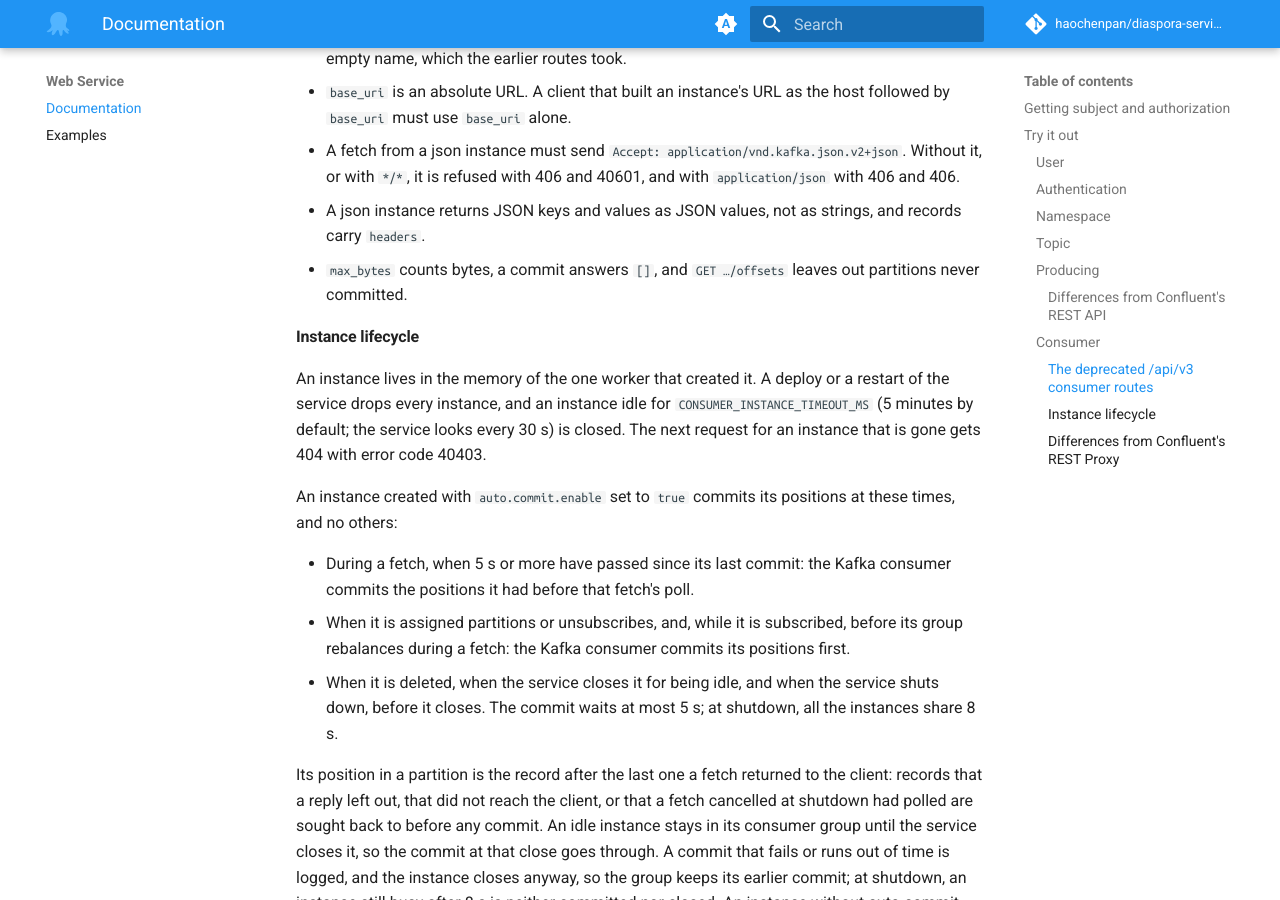
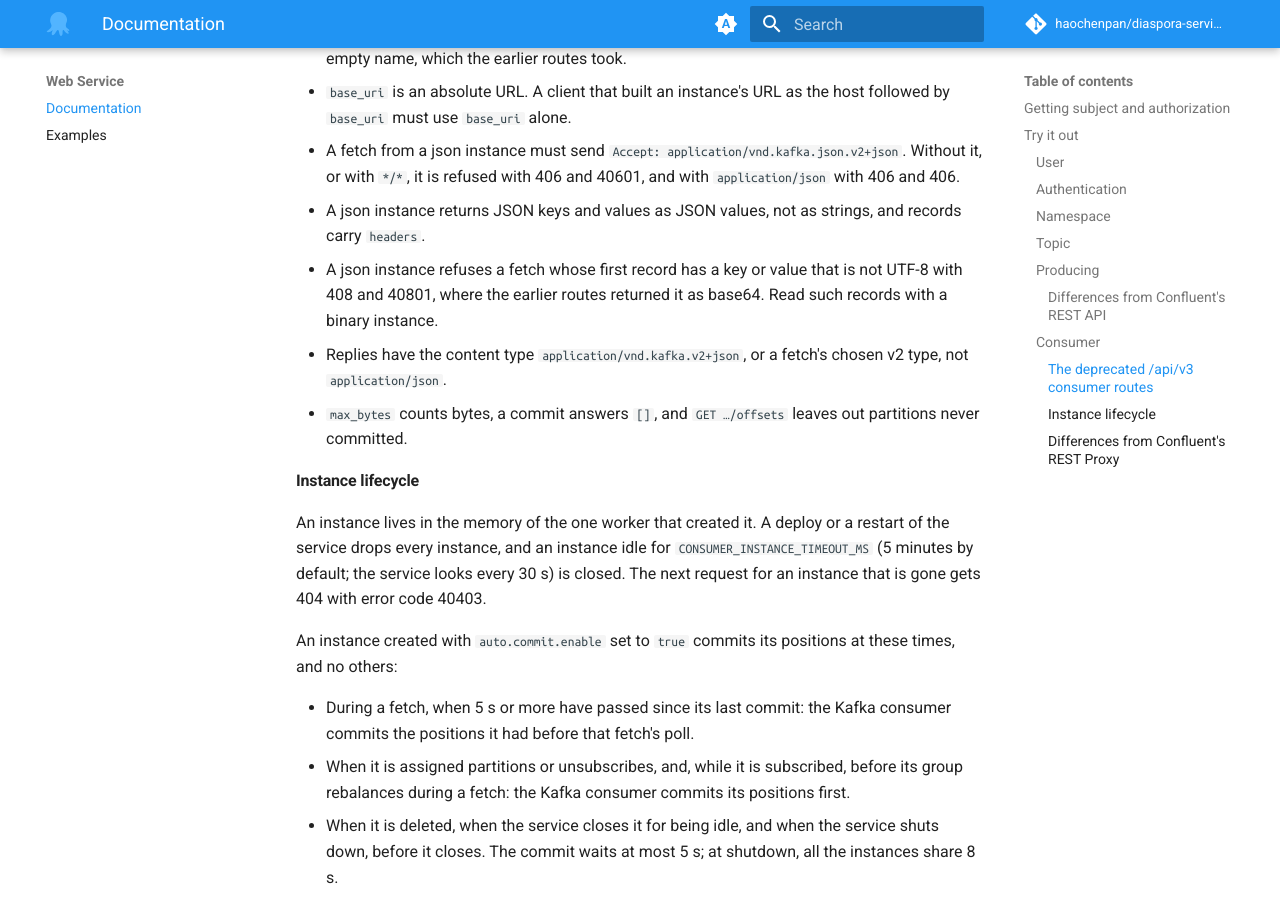
Before and after one commit to haochenpan/diaspora-service, an MkDocs documentation site: the page built from docs/web/api.md, in a window 1280 px wide and 900 px high, scrolled down 12105 px. Built offline with MkDocs 1.6.1 and Material for MkDocs 9.7.7, drawn with Linux system fonts in a browser that asks for light colours; comment, search, counter and statistics services are not loaded; the version menu is left out.

Commit message:
List the non-UTF-8 and content-type changes for clients of the earlier routes
Co-Authored-By: Claude Opus 5.5 <noreply@anthropic.com>

```diff
--- a/docs/web/api.md
+++ b/docs/web/api.md
@@ -305,6 +305,8 @@ Clients of the earlier routes see these changes:
 - `base_uri` is an absolute URL. A client that built an instance's URL as the host followed by `base_uri` must use `base_uri` alone.
 - A fetch from a json instance must send `Accept: application/vnd.kafka.json.v2+json`. Without it, or with `*/*`, it is refused with 406 and 40601, and with `application/json` with 406 and 406.
 - A json instance returns JSON keys and values as JSON values, not as strings, and records carry `headers`.
+- A json instance refuses a fetch whose first record has a key or value that is not UTF-8 with 408 and 40801, where the earlier routes returned it as base64. Read such records with a binary instance.
+- Replies have the content type `application/vnd.kafka.v2+json`, or a fetch's chosen v2 type, not `application/json`.
 - `max_bytes` counts bytes, a commit answers `[]`, and `GET …/offsets` leaves out partitions never committed.
 
 #### Instance lifecycle
```
